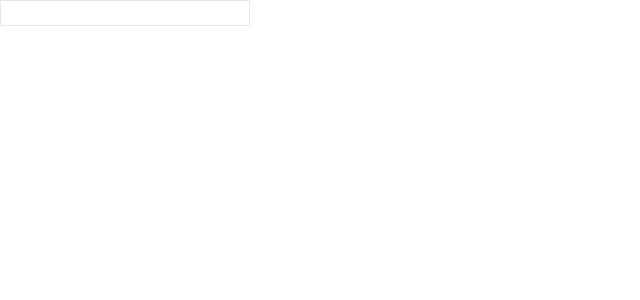
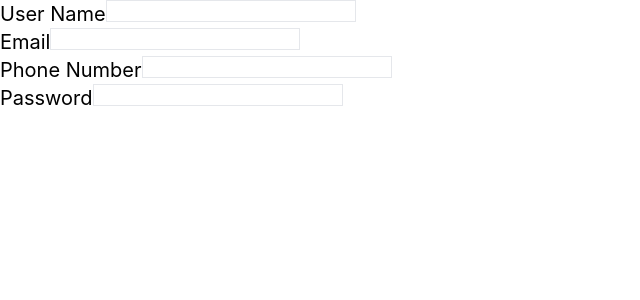
Before and after one commit to Mikdad00000/state, a React (Create React App) app: page /form in a window 1280 px wide. Shown: the top 300 px of the page, without its empty margins (0-640 px from the left). Built offline with nearby package versions, Linux system fonts and the light colour scheme.

Commit message:
create form

```diff
--- a/src/Form.js
+++ b/src/Form.js
@@ -2,22 +2,52 @@ import { useState } from "react";
 
 function Form() {
     const [name, setName] = useState("");
+    const [email, setEmail] = useState("");
+    const [phone, setPhone] = useState("");
+    const [password, setPassword] = useState("");
     return (
-        <>
-        {name}
-        {name}
-        {name}
-        {name}
-        {name}
-        {name}
-        {name}
-        <input
-            type="text"
-            value={name}
-            onChange={e => setName(e.target.value)}
-            className=" border"
-        />
-        </>
+        <div className="flex flex-col justify-center h-full">
+            <div className="flex h-full ">
+                <label className="text-xl">User Name</label>
+                <input
+                    type="text"
+                    value={name}
+                    onChange={e => setName(e.target.value)}
+                    className="h-[75%] border"
+                />
+            </div>
+            <div className="flex h-full ">
+                <label className="text-xl">Email</label>
+                <input
+                    type="text"
+                    value={email}
+                    onChange={e => setEmail(e.target.value)}
+                    className="h-[75%] border"
+                />
+            </div>
+            <div className="flex h-full ">
+                <label className="text-xl">Phone Number</label>
+                <input
+                    type="text"
+                    value={phone}
+                    onChange={e => setPhone(e.target.value)}
+                    className="h-[75%] border"
+                />
+            </div>
+            <div className="flex h-full ">
+                <label className="text-xl">Password</label>
+                <input
+                    type="password"
+                    value={password}
+                    onChange={e => setPassword(e.target.value)}
+                    className="h-[75%] border"
+                />
+            </div>
+            <p> {name} </p>
+            <p> {email} </p>
+            <p> {phone} </p>
+            <p> {password} </p>
+        </div>
     )
 };
 export default Form;
```
